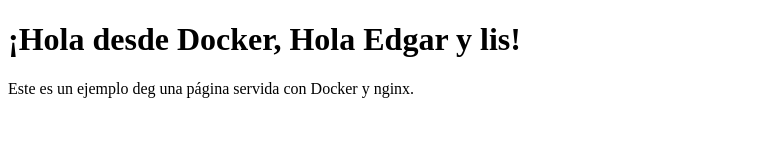
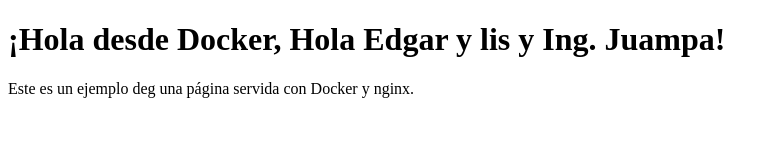
Before and after one commit to LissethPacheco/Deploy-for-Aws-and-Docker, a plain HTML site: page index.html in a window 1280 px wide. Shown: the whole page, without its empty margins (0-778 px from the left). Drawn offline with Linux system fonts and the light colour scheme.

Commit message:
update deploy.yml and index

```diff
--- a/index.html
+++ b/index.html
@@ -6,7 +6,7 @@
     <title>Docker HTMLffff</title>
 </head>
 <body>
-    <h1>¡Hola desde Docker, Hola Edgar y lis!</h1>
+    <h1>¡Hola desde Docker, Hola Edgar y lis y Ing. Juampa!</h1>
     <p>Este es un ejemplo deg una página servida con Docker y nginx.</p>
 </body>
 </html>
```
Also changed, not shown: 1 other file.
